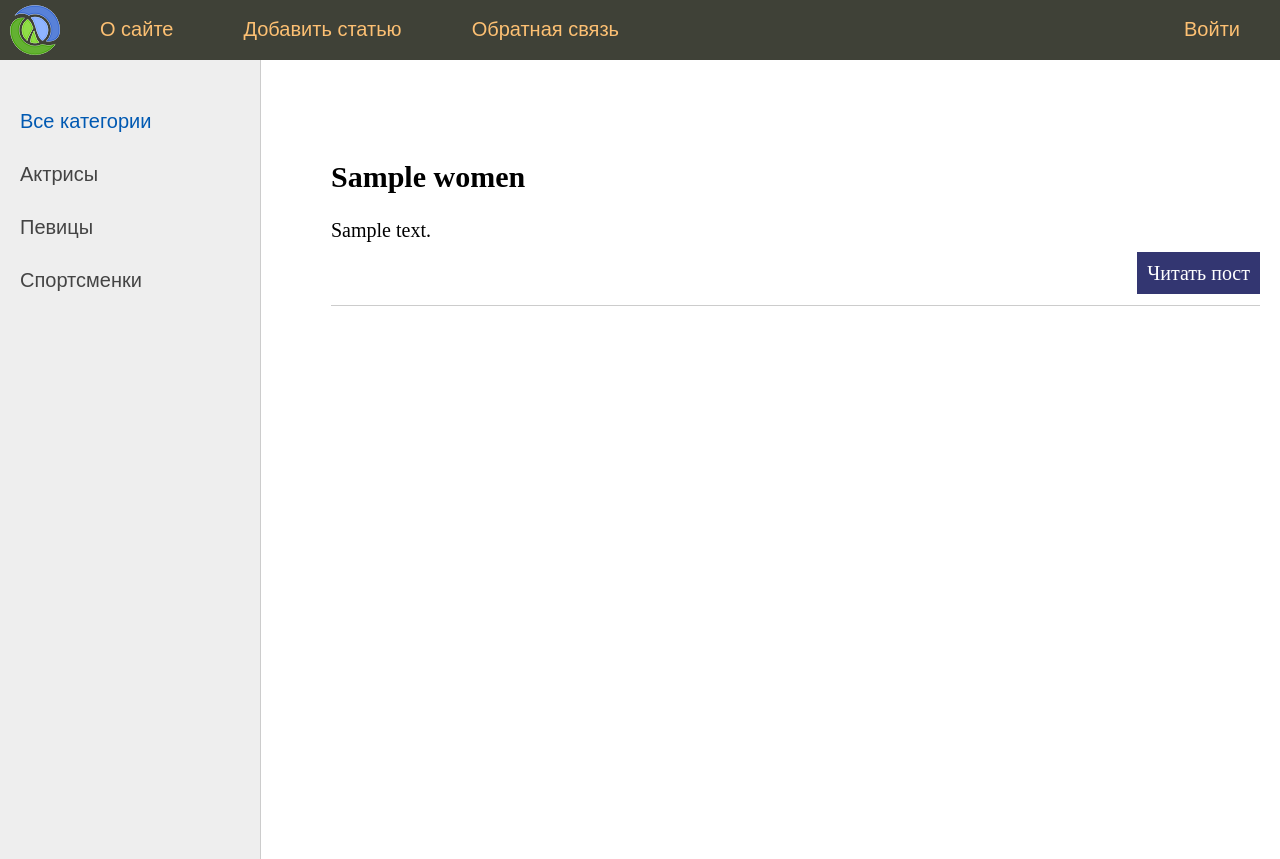
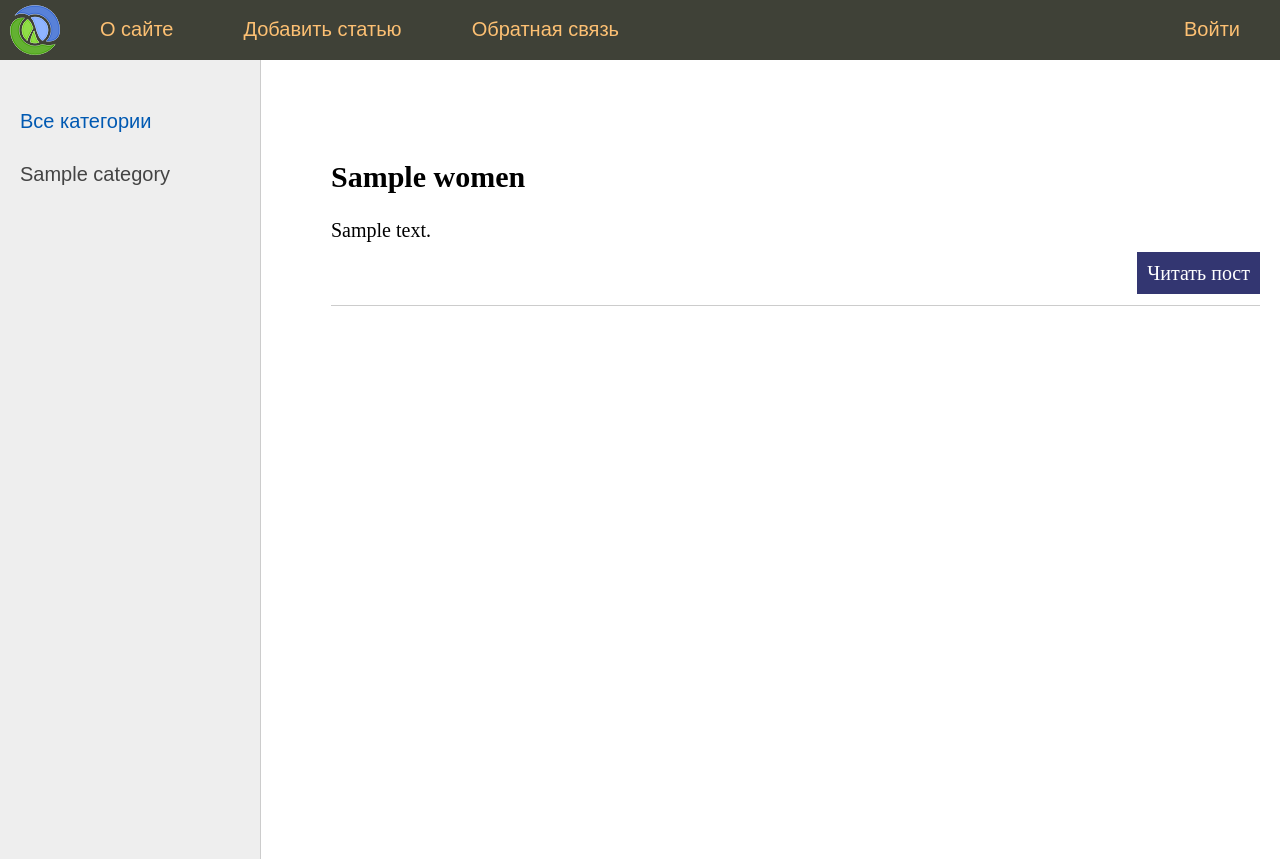
Before and after one commit to KCN6512/django-project, a Django app: page / in a window 1280 px wide. Shown: the top 859 px of the page. Run offline with Django 4.2, Linux system fonts and the light colour scheme; tables that the repository leaves empty hold one stand-in row (values such as "Sample post").

Commit message:
changed base html,get url to catergory model

```diff
--- a/mynewsite/women/models.py
+++ b/mynewsite/women/models.py
@@ -23,3 +23,6 @@ class Category(models.Model):
 
     def __str__(self) -> str:
         return self.name
+
+    def get_absolute_url(self):
+        return reverse("category", kwargs={"cat_id": self.pk})
--- a/mynewsite/women/templates/women/base.html
+++ b/mynewsite/women/templates/women/base.html
@@ -33,11 +33,19 @@
 <!-- Sidebar слева -->
 	<td valign="top" class="left-chapters">
 	<ul id="leftchapters">
+{% if cat_selected == 0 %}
 		<li class="selected">Все категории</li>
-		<li><a href="#">Актрисы</a></li>
-		<li><a href="#">Певицы</a></li>
-		<li><a href="#">Спортсменки</a></li>
-	</ul>
+{% else %}
+		<li><a href='{% url 'home' %}'>Все категории</a></li>
+{% endif %}
+
+{% for c in cats %}
+	{% if c.pk == cats_selected %}
+		<li class='selected'>{{ c.name }}</li>
+	{% else %}
+		<li><a href='{{ c.get_absolute_url }}'>{{ c.name }}</a></li>
+	{% endif %}
+{% endfor %}
 </td>
 <!-- Конец Sidebar'а -->
 <td valign="top" class="content">
--- a/mynewsite/women/urls.py
+++ b/mynewsite/women/urls.py
@@ -9,4 +9,5 @@ urlpatterns = [
     path('contact/', contact, name='contact'),
     path('login/', login, name='login'),
     path('post/<int:post_id>',show_post,name='post'),
+    path('category/<int:cat_id>',show_category,name='category'),
 ]
--- a/mynewsite/women/views.py
+++ b/mynewsite/women/views.py
@@ -1,3 +1,4 @@
+from re import M
 from django.http import Http404, HttpResponse, HttpResponseNotFound
 from django.shortcuts import redirect, render
 from .models import *
@@ -13,10 +14,13 @@ menu = [
 
 def index(request):
     posts = Women.objects.all()
+    cats = Category.objects.all()
     context = {
         'posts': posts,
+        'cats' : cats,
         'menu': menu,
-        'title': 'Главная страница'
+        'title': 'Главная страница',
+        'cat_selected': 0,
     }
     return render(request,'women/index.html',context=context)
 
@@ -41,3 +45,6 @@ def login(request):
 
 def show_post(request,post_id):
     return HttpResponse(f'Отображение статьи с id = {post_id}')
+
+def show_category(request,cat_id):
+    return HttpResponse(f'Отображение категории с id = {cat_id}')
```
Also changed, not shown: commands.txt (+3 -4 lines).
